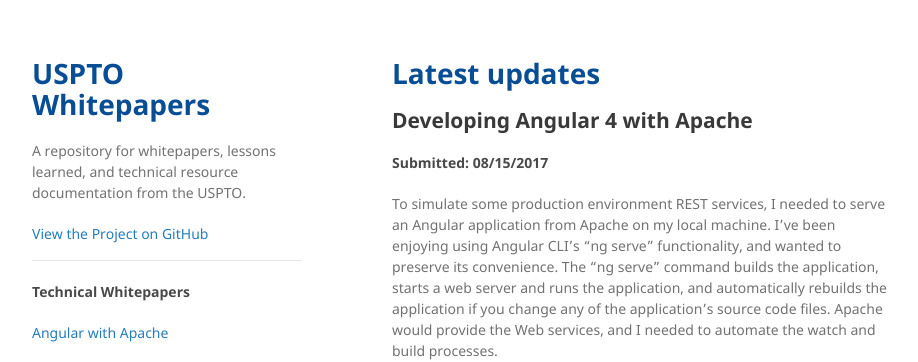
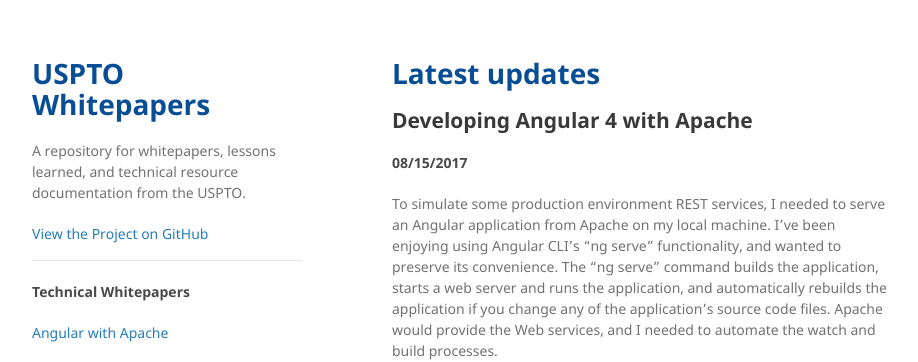
Before and after one commit to USPTO/whitepapers, a Jekyll site: the page built from index.md, in a window 1280 px wide. Shown: the top 362 px of the page, without its empty margins (178-1096 px from the left). Built offline with Jekyll 4.4.1, drawn with Linux system fonts in a browser that asks for light colours; our own code applies the rules of GitHub Pages for plain Markdown files.

Commit message:
Update index.md

```diff
--- a/index.md
+++ b/index.md
@@ -5,7 +5,7 @@ layout: default
 # Latest updates
 
 ## Developing Angular 4 with Apache
-#### Submitted: 08/15/2017
+#### 08/15/2017
 
 To simulate some production environment REST services,
 I needed to serve an Angular application from Apache on
@@ -17,6 +17,6 @@ rebuilds the application if you change any of the application’s
 source code files. Apache would provide the Web services,
 and I needed to automate the watch and build processes.
 
-[View whitepaper](Angular%20with%20Apache.md)
+[View whitepaper](/docs/developing-angular4-with-apache)
 
 ---
```
